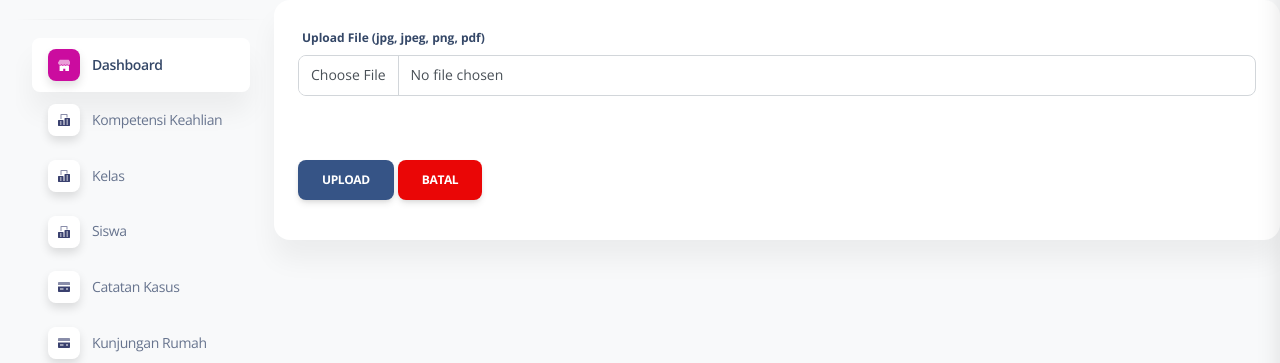
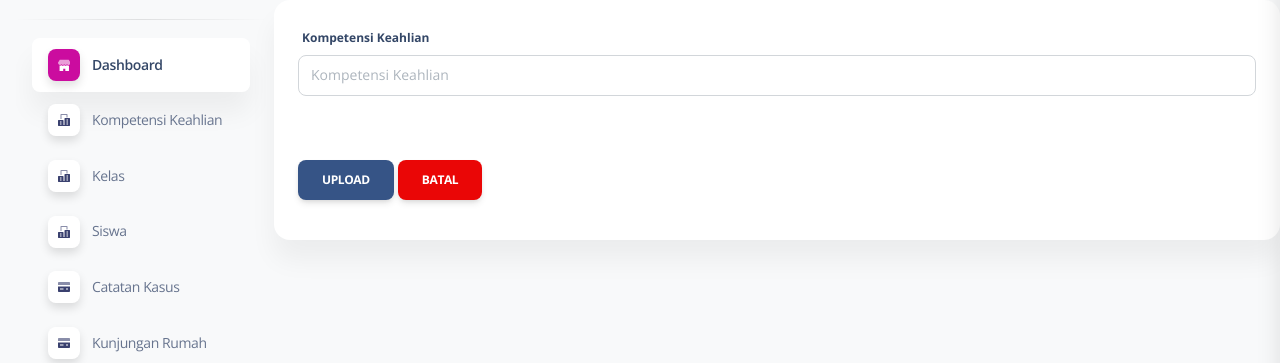
Before and after one commit to biaiueoo/project_homeroom, a Laravel app: page /kompetensi/create in a window 1280 px wide; the page is wider, and only the part inside the window is pictured. Shown: the part 75-438 px from the top of that part. Run offline with Laravel 9, Linux system fonts and the light colour scheme; the visitor is signed in with stand-in values (Sample User, id 1); some libraries are stand-ins or nearby versions.

Commit message:
rabu vebby

```diff
--- a/app/Http/Controllers/KompetensiController.php
+++ b/app/Http/Controllers/KompetensiController.php
@@ -21,25 +21,37 @@ class KompetensiController extends Controller
         return view('kompetensi.create');
     }
 
+    // public function store(Request $request)
+    // {
+    //     $request->validate([
+    //         'file' => 'required|file|mimes:jpeg,jpg,png,pdf|max:2048',
+    //     ]);
+
+    //     // Handle file upload
+    //     if ($request->hasFile('file')) {
+    //         $file = $request->file('file');
+    //         $fileName = time() . '_' . $file->getClientOriginalName();
+    //         $file->move(public_path('uploads'), $fileName);
+
+    //         // Simpan nama file ke dalam kolom 'kompetensi_keahlian' di dalam database
+    //         Kompetensi::create(['kompetensi_keahlian' => $fileName]);
+
+    //         return redirect()->route('kompetensi.index')->with('success_message', 'File berhasil diunggah.');
+    //     }
+
+    //     return redirect()->back()->with('error_message', 'Gagal mengunggah file.');
+    // }
+
     public function store(Request $request)
     {
         $request->validate([
-            'file' => 'required|file|mimes:jpeg,jpg,png,pdf|max:2048',
+            'kompetensi_keahlian' => 'required|unique:kompetensi_keahlian,kompetensi_keahlian'
         ]);
-
-        // Handle file upload
-        if ($request->hasFile('file')) {
-            $file = $request->file('file');
-            $fileName = time() . '_' . $file->getClientOriginalName();
-            $file->move(public_path('uploads'), $fileName);
-
-            // Simpan nama file ke dalam kolom 'kompetensi_keahlian' di dalam database
-            Kompetensi::create(['kompetensi_keahlian' => $fileName]);
-
-            return redirect()->route('kompetensi.index')->with('success_message', 'File berhasil diunggah.');
-        }
-
-        return redirect()->back()->with('error_message', 'Gagal mengunggah file.');
+        $array = $request->only([
+            'kompetensi_keahlian'
+        ]);
+        $kompetensi = kompetensi::create($array);
+        return redirect()->route('kompetensi.index')->with('success_message', 'Berhasil menambah Kompetensi Keahlian baru');
     }
 
 
--- a/app/Http/Controllers/SiswaController.php
+++ b/app/Http/Controllers/SiswaController.php
@@ -181,7 +181,6 @@ class SiswaController extends Controller
 
         $siswa->update($array);
 
-        // Associate the student with the class and competency
         $siswa->fkelas()->associate($request->input('kdkelas'));
         $siswa->fkompetensi()->associate($request->input('kdkompetensi'));
 
--- a/app/Models/siswa.php
+++ b/app/Models/siswa.php
@@ -43,6 +43,7 @@ class Siswa extends Model
         return $this->belongsTo(Kelas::class, 'kdkelas', 'id');
     }
 
+
     public function fkompetensi()
     {
         return $this->belongsTo(Kompetensi::class, 'kdkompetensi', 'id');
--- a/resources/views/kompetensi/create.blade.php
+++ b/resources/views/kompetensi/create.blade.php
@@ -11,13 +11,21 @@
             <div class="col-12">
                 <div class="card">
                     <div class="card-body">
-                        <div class="form-group">
+                        {{-- <div class="form-group">
                             <label for="file">Upload File (jpg, jpeg, png, pdf)</label>
                             <input type="file" class="form-control @error('file') is-invalid @enderror" id="file" name="file">
                             @error('file')
                                 <span class="text-danger">{{ $message }}</span>
                             @enderror
+                        </div> --}}
+
+                        <div class="form-group">
+                            <label for="kompetensi_keahlian">Kompetensi Keahlian</label>
+                            <input type="text" class="form-control
+    @error('kompetensi_keahlian') is-invalid @enderror" id="kompetensi_keahlian" placeholder="Kompetensi Keahlian" name="kompetensi_keahlian" value="{{old('kompetensi_keahlian')}}">
+                            @error('kompetensi_keahlian') <span class="text-danger">{{$message}}</span> @enderror
                         </div>
+
                     </div>
                     <div class="card-footer">
                         <button type="submit" class="btn btn-primary">Upload</button>
--- a/resources/views/siswa/create.blade.php
+++ b/resources/views/siswa/create.blade.php
@@ -343,10 +343,9 @@
         function pilihKelas(id, kelas, kompetensi_keahlian) {
             document.getElementById('kdkelas').value = id;
             document.getElementById('kelas').value = kelas;
-            // Automatically populate Kompetensi Keahlian based on the selected Kelas
             document.getElementById('kdkompetensi').value = id; // Change this line according to your data structure
             document.getElementById('kompetensi_keahlian').value =
-            kompetensi_keahlian; // Change this line according to your data structure
+                kompetensi_keahlian; // Change this line according to your data structure
             $('#staticBackdropKelas').modal('hide');
         }
     </script>
--- a/resources/views/siswa/edit.blade.php
+++ b/resources/views/siswa/edit.blade.php
@@ -283,4 +283,5 @@
             </div>
         </div>
     </form>
+
 @stop
--- a/resources/views/siswa/index.blade.php
+++ b/resources/views/siswa/index.blade.php
@@ -96,6 +96,7 @@ table-stripped" id="example2">
     </div>
 </div>
 @stop
+
 <form action="" id="delete-form" method="post">
     @method('delete')
     @csrf
```
Also changed, not shown: resources/views/kompetensi/index.blade.php (+5 -5 lines).
